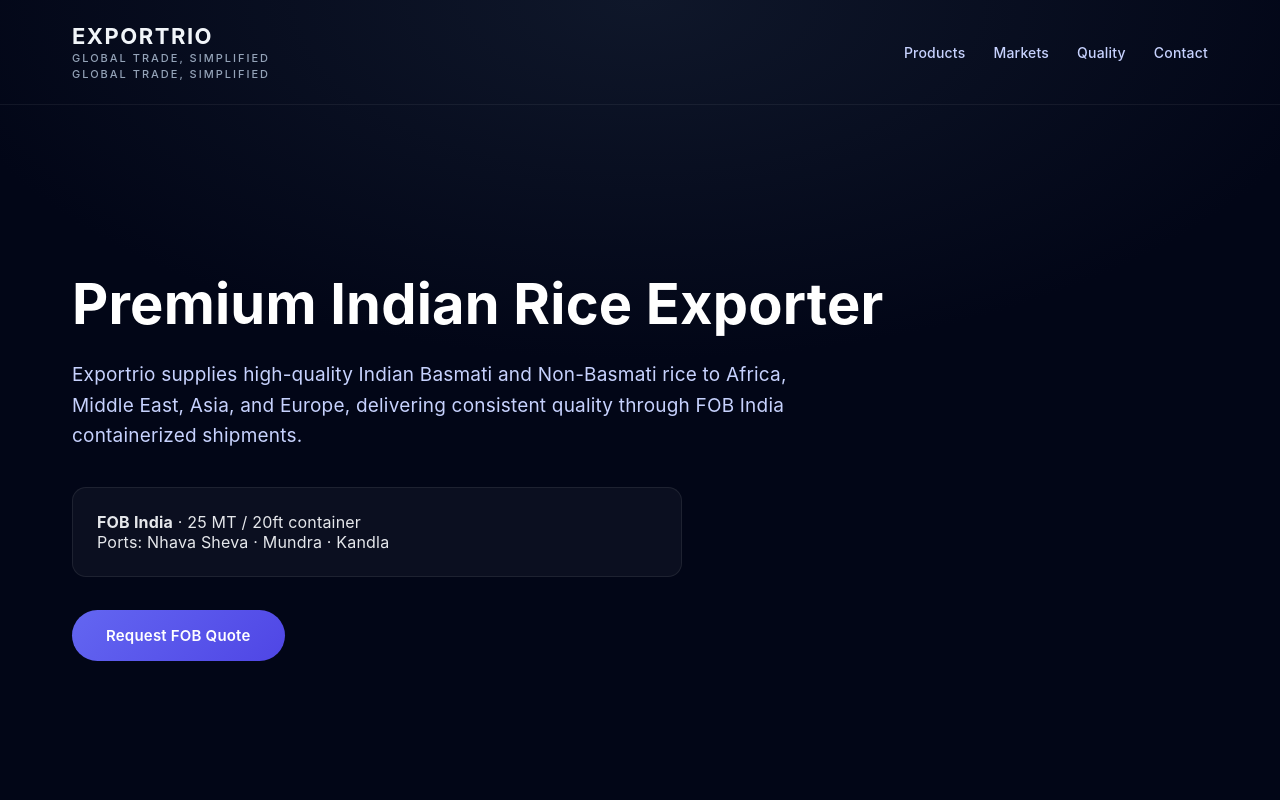
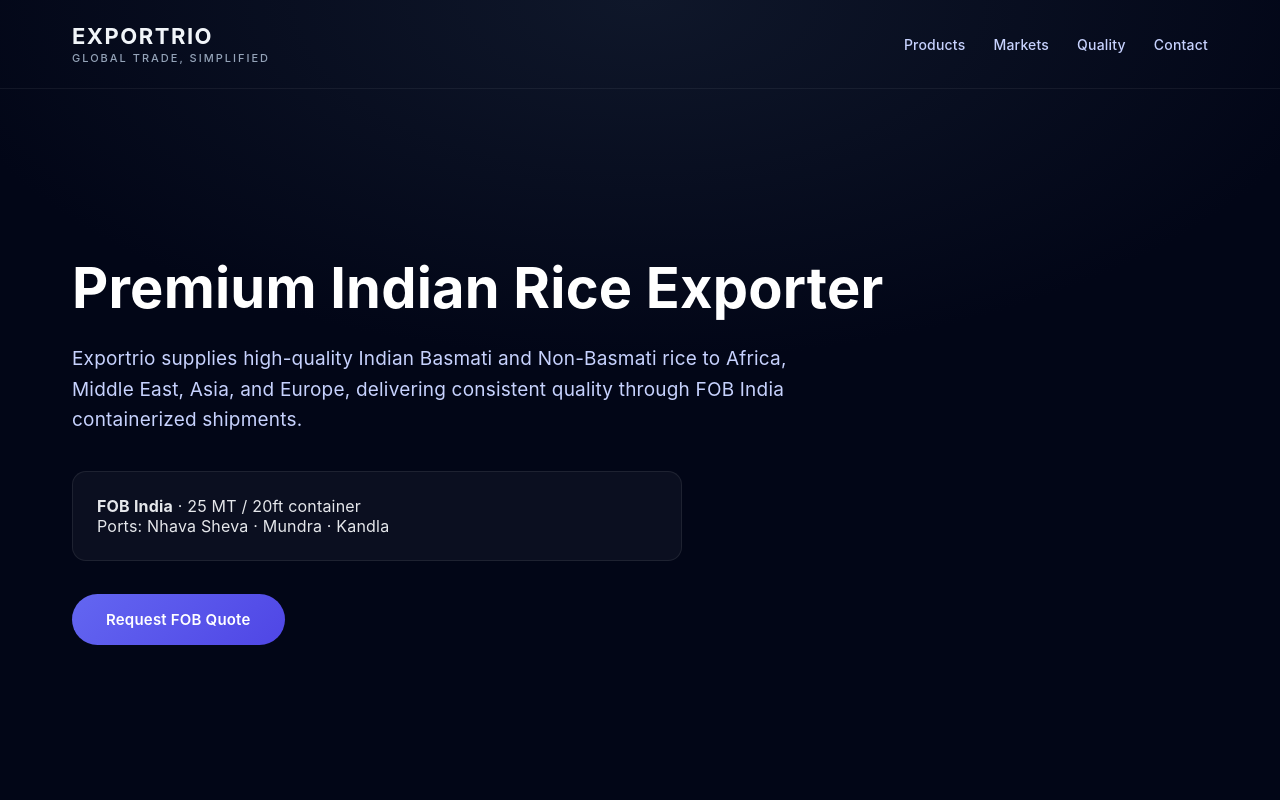
Before and after one commit to shridharsavanoor95-glitch/exportrio-live2, a Next.js app: page / in a window 1280 px wide. Shown: the top 800 px of the page. Built offline with nearby package versions, Linux system fonts and the light colour scheme.

Commit message:
Update page.js

```diff
--- a/app/page.js
+++ b/app/page.js
@@ -38,21 +38,6 @@ export default function Home() {
     }}
   >
     GLOBAL TRADE, SIMPLIFIED
- <div
-  style={{
-    marginTop: 4,
-    fontFamily:
-      "Inter, -apple-system, BlinkMacSystemFont, 'Segoe UI', Roboto, Arial, sans-serif",
-    fontSize: 11,
-    fontWeight: 500,
-    letterSpacing: "2px",
-    color: "#94a3b8",
-    textTransform: "uppercase",
-    display: window?.innerWidth < 640 ? "none" : "block",
-  }}
->
-  GLOBAL TRADE, SIMPLIFIED
-</div>
     </div>
 </div>
 
```
